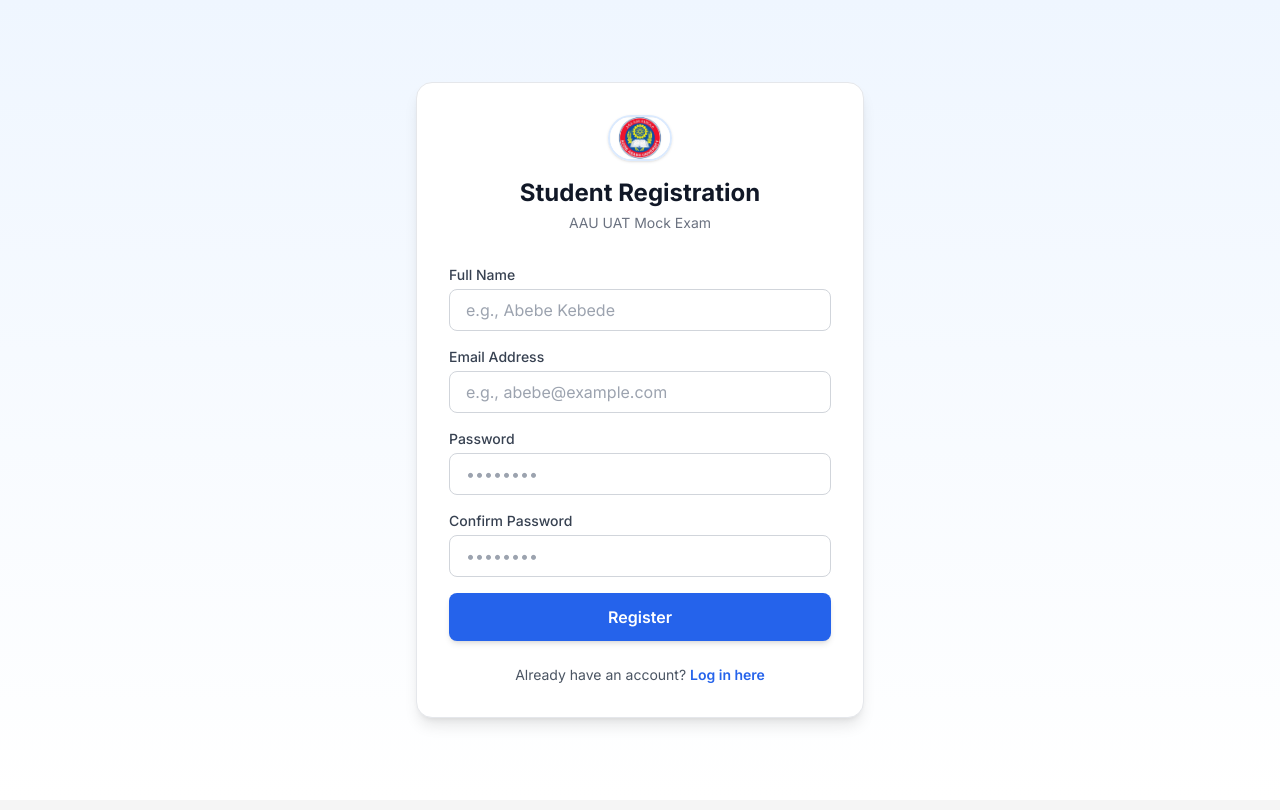
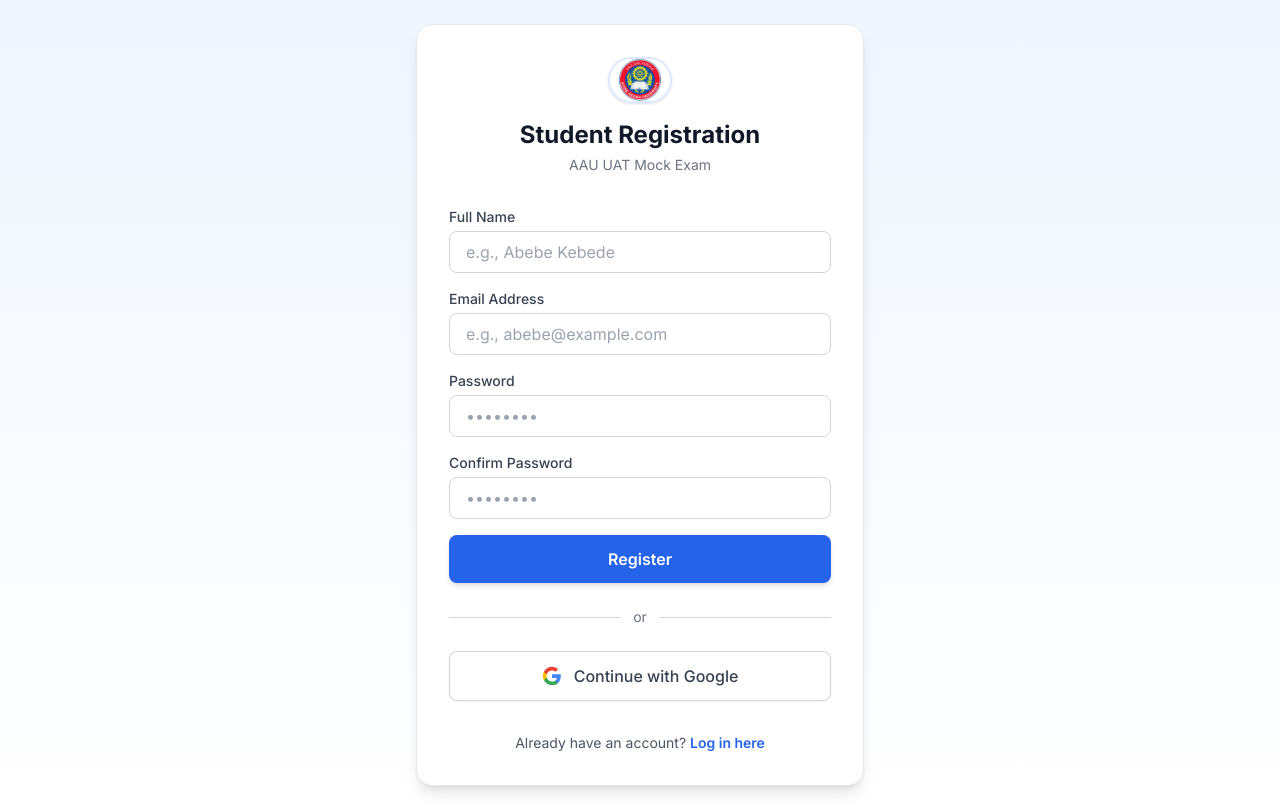
Before and after one commit to yoye-html/AAU_UAT_EXAM, a Next.js app: page /register in a window 1280 px wide. Built offline with nearby package versions, Linux system fonts and the light colour scheme; no server answers.

Commit message:
feat: add Google Sign-In support to login and register pages, including auth callback route

```diff
--- /dev/null
+++ b/src/app/auth/callback/route.ts
@@ -0,0 +1,40 @@
+import { NextResponse } from 'next/server';
+import { createServerClient } from '@supabase/ssr';
+import { cookies } from 'next/headers';
+
+export async function GET(request: Request) {
+  const { searchParams, origin } = new URL(request.url);
+  const code = searchParams.get('code');
+  const next = searchParams.get('next') ?? '/';
+
+  if (code) {
+    const cookieStore = cookies();
+    const supabase = createServerClient(
+      process.env.NEXT_PUBLIC_SUPABASE_URL!,
+      process.env.NEXT_PUBLIC_SUPABASE_ANON_KEY!,
+      {
+        cookies: {
+          getAll() {
+            return cookieStore.getAll();
+          },
+          setAll(cookiesToSet) {
+            try {
+              cookiesToSet.forEach(({ name, value, options }) =>
+                cookieStore.set(name, value, options)
+              );
+            } catch {
+              // The `setAll` method was called from a Server Component.
+            }
+          },
+        },
+      }
+    );
+    const { error } = await supabase.auth.exchangeCodeForSession(code);
+    if (!error) {
+      return NextResponse.redirect(`${origin}${next}`);
+    }
+  }
+
+  // return the user to an error page with instructions
+  return NextResponse.redirect(`${origin}/login?message=Could not authenticate with Google`);
+}
--- a/src/app/login/page.tsx
+++ b/src/app/login/page.tsx
@@ -47,6 +47,23 @@
     } catch (err: any) {
       setError(err.message || 'Invalid login credentials.');
     } finally {
+      setIsLoading(false);
+    }
+  };
+
+  const handleGoogleSignIn = async () => {
+    setError(null);
+    setIsLoading(true);
+    try {
+      const { error } = await supabase.auth.signInWithOAuth({
+        provider: 'google',
+        options: {
+          redirectTo: `${window.location.origin}/auth/callback`,
+        },
+      });
+      if (error) throw error;
+    } catch (err: any) {
+      setError(err.message || 'Failed to sign in with Google');
       setIsLoading(false);
     }
   };
@@ -115,7 +132,27 @@
         </button>
       </form>
 
-      <div className="mt-6 text-center text-sm text-gray-600">
+      <div className="mt-6 flex items-center justify-center">
+        <div className="border-t border-gray-300 w-full"></div>
+        <span className="px-3 text-sm text-gray-500 bg-white">or</span>
+        <div className="border-t border-gray-300 w-full"></div>
+      </div>
+
+      <button
+        onClick={handleGoogleSignIn}
+        disabled={isLoading}
+        className="w-full mt-6 py-3 px-4 border border-gray-300 rounded-lg font-medium text-gray-700 bg-white hover:bg-gray-50 flex items-center justify-center gap-3 transition-colors shadow-sm"
+      >
+        <svg className="w-5 h-5" viewBox="0 0 24 24">
+          <path d="M22.56 12.25c0-.78-.07-1.53-.2-2.25H12v4.26h5.92c-.26 1.37-1.04 2.53-2.21 3.31v2.77h3.57c2.08-1.92 3.28-4.74 3.28-8.09z" fill="#4285F4" />
+          <path d="M12 23c2.97 0 5.46-.98 7.28-2.66l-3.57-2.77c-.98.66-2.23 1.06-3.71 1.06-2.86 0-5.29-1.93-6.16-4.53H2.18v2.84C3.99 20.53 7.7 23 12 23z" fill="#34A853" />
+          <path d="M5.84 14.09c-.22-.66-.35-1.36-.35-2.09s.13-1.43.35-2.09V7.07H2.18C1.43 8.55 1 10.22 1 12s.43 3.45 1.18 4.93l2.85-2.22.81-.62z" fill="#FBBC05" />
+          <path d="M12 5.38c1.62 0 3.06.56 4.21 1.64l3.15-3.15C17.45 2.09 14.97 1 12 1 7.7 1 3.99 3.47 2.18 7.07l3.66 2.84c.87-2.6 3.3-4.53 6.16-4.53z" fill="#EA4335" />
+        </svg>
+        Sign in with Google
+      </button>
+
+      <div className="mt-8 text-center text-sm text-gray-600">
         Don't have an account?{' '}
         <Link href="/register" className="text-blue-600 font-semibold hover:underline">
           Register here
--- a/src/app/register/page.tsx
+++ b/src/app/register/page.tsx
@@ -61,6 +61,23 @@
     } catch (err: any) {
       setError(err.message || 'An error occurred during registration.');
     } finally {
+      setIsLoading(false);
+    }
+  };
+
+  const handleGoogleSignIn = async () => {
+    setError(null);
+    setIsLoading(true);
+    try {
+      const { error } = await supabase.auth.signInWithOAuth({
+        provider: 'google',
+        options: {
+          redirectTo: `${window.location.origin}/auth/callback`,
+        },
+      });
+      if (error) throw error;
+    } catch (err: any) {
+      setError(err.message || 'Failed to sign in with Google');
       setIsLoading(false);
     }
   };
@@ -147,7 +164,27 @@
           </button>
         </form>
 
-        <div className="mt-6 text-center text-sm text-gray-600">
+        <div className="mt-6 flex items-center justify-center">
+          <div className="border-t border-gray-300 w-full"></div>
+          <span className="px-3 text-sm text-gray-500 bg-white">or</span>
+          <div className="border-t border-gray-300 w-full"></div>
+        </div>
+
+        <button
+          onClick={handleGoogleSignIn}
+          disabled={isLoading}
+          className="w-full mt-6 py-3 px-4 border border-gray-300 rounded-lg font-medium text-gray-700 bg-white hover:bg-gray-50 flex items-center justify-center gap-3 transition-colors shadow-sm"
+        >
+          <svg className="w-5 h-5" viewBox="0 0 24 24">
+            <path d="M22.56 12.25c0-.78-.07-1.53-.2-2.25H12v4.26h5.92c-.26 1.37-1.04 2.53-2.21 3.31v2.77h3.57c2.08-1.92 3.28-4.74 3.28-8.09z" fill="#4285F4" />
+            <path d="M12 23c2.97 0 5.46-.98 7.28-2.66l-3.57-2.77c-.98.66-2.23 1.06-3.71 1.06-2.86 0-5.29-1.93-6.16-4.53H2.18v2.84C3.99 20.53 7.7 23 12 23z" fill="#34A853" />
+            <path d="M5.84 14.09c-.22-.66-.35-1.36-.35-2.09s.13-1.43.35-2.09V7.07H2.18C1.43 8.55 1 10.22 1 12s.43 3.45 1.18 4.93l2.85-2.22.81-.62z" fill="#FBBC05" />
+            <path d="M12 5.38c1.62 0 3.06.56 4.21 1.64l3.15-3.15C17.45 2.09 14.97 1 12 1 7.7 1 3.99 3.47 2.18 7.07l3.66 2.84c.87-2.6 3.3-4.53 6.16-4.53z" fill="#EA4335" />
+          </svg>
+          Continue with Google
+        </button>
+
+        <div className="mt-8 text-center text-sm text-gray-600">
           Already have an account?{' '}
           <Link href="/login" className="text-blue-600 font-semibold hover:underline">
             Log in here
```
